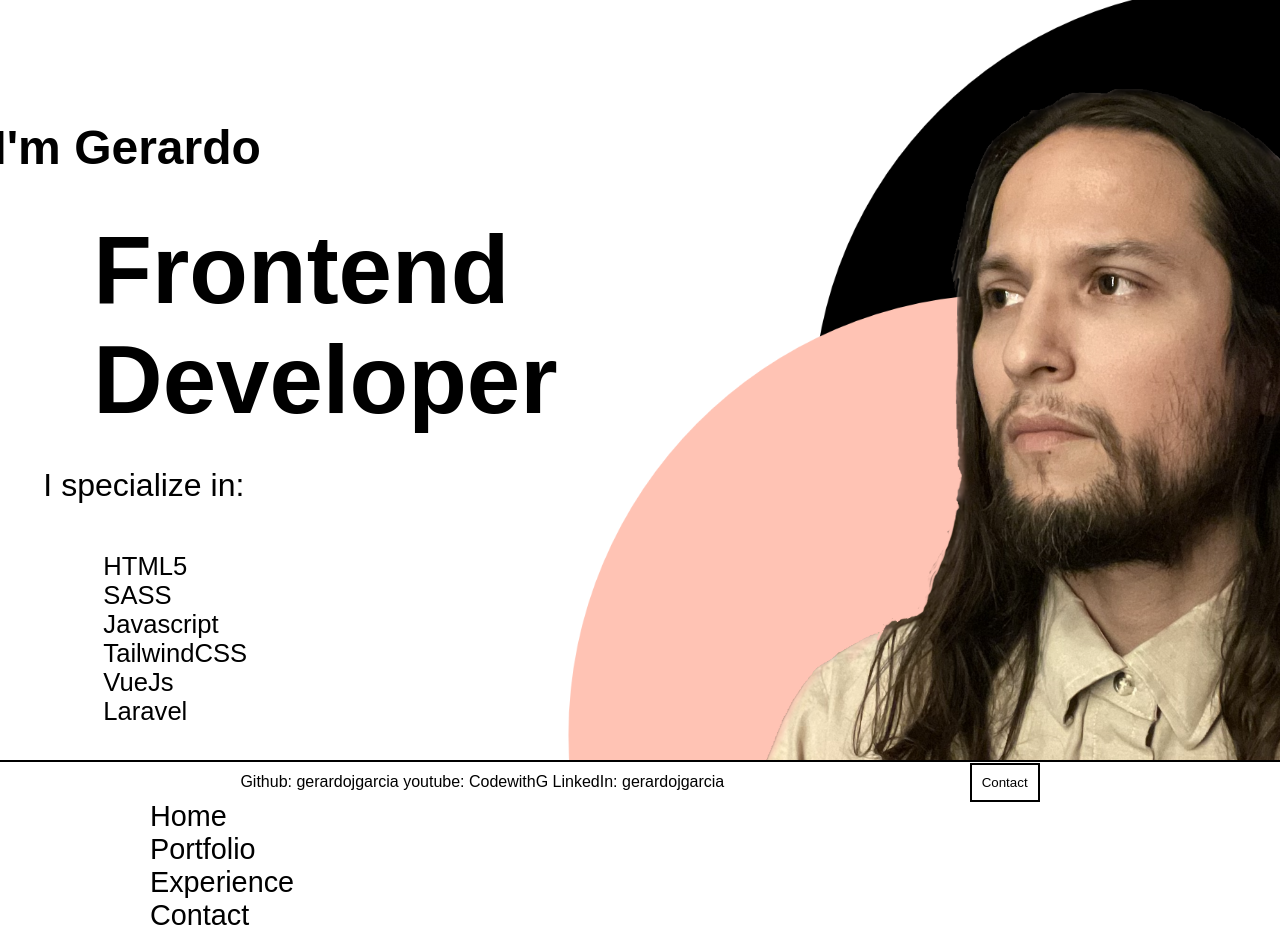
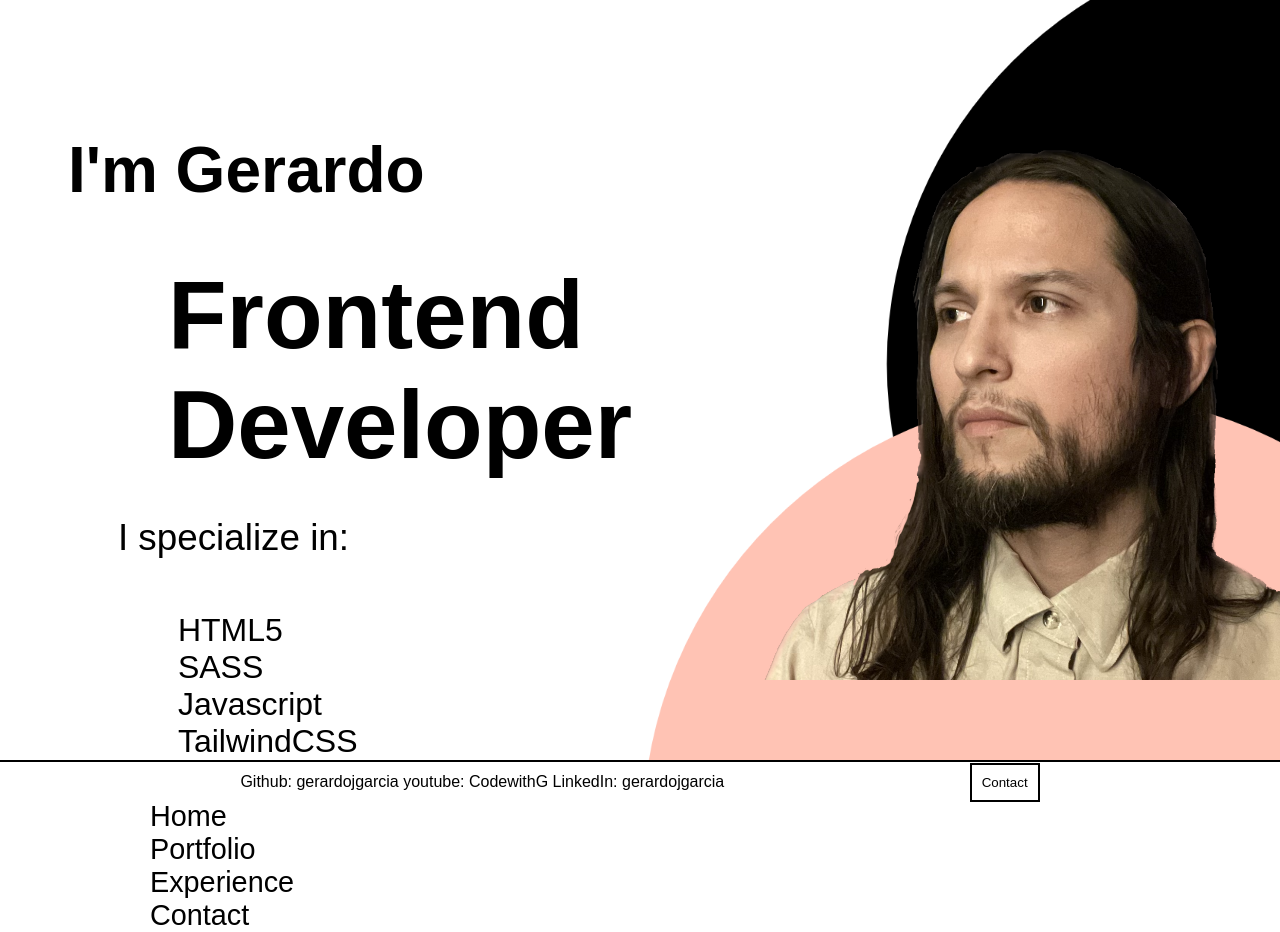
Before and after one commit to gerardojgarcia/portfolio_2022, a website built with Parcel: page index.html in a window 1280 px wide. Built offline with nearby package versions, Linux system fonts and the light colour scheme.

Commit message:
desktop updates

```diff
--- a/index.html
+++ b/index.html
@@ -59,7 +59,7 @@
             <img src="/imgs/black_circle.png" alt="" id="circ1">
             <img src="/imgs/pink_circle.png" alt="" id="circ2">
         </div>
-        <img src="/imgs/profile_img.png" alt="Profile Image of Gerardo Garcia" class="profile-img">
+        <div class="profile-img"><img src="/imgs/profile_img.png" alt="Profile Image of Gerardo Garcia" ></div>
     </section>
 
 
--- a/scss/main.scss
+++ b/scss/main.scss
@@ -30,6 +30,7 @@ button {
 
     &:hover {
         box-shadow: 5px 5px 0px 2px;
+        transform: translateX(-5px) translateY(-5px);
 
     }
 
@@ -115,7 +116,7 @@ main {
     margin-top: 5rem;
 
     h1 {
-        font-size: 3rem;
+        font-size: 4rem;
 
     }
 
@@ -126,7 +127,7 @@ main {
     }
 
     p {
-        font-size: 2rem;
+        font-size: 2.3rem;
         margin-left: 50px;
 
 
@@ -138,7 +139,7 @@ main {
         list-style: none;
 
         li {
-            font-size: 1.6rem;
+            font-size: 2rem;
         }
     }
 
@@ -163,8 +164,10 @@ main {
         margin-left: 15rem;
 
         position: absolute;
-        transform: translateY(-125px);
+        transform: translateY(-175px);
         height: 900px;
+
+
 
     }
 
@@ -173,14 +176,37 @@ main {
         background-color: transparent;
         position: absolute;
         height: 900px;
-        transform: translateY(200px);
+        transform: translateY(300px);
     }
 
 }
 
 .profile-img {
     z-index: 8;
-    transform: translateX(125px)
+    transform: translateX(50px);
+    height: 800px;
+    width: 800px;
+
+
+
+
+    display: flex;
+
+
+    object-fit: contain;
+    align-self: center;
+
+    justify-content: center;
+    align-items:center;
+
+
+    border-radius: 50vh;
+
+    img {
+        width: 600px;
+        height: 600px;
+
+    }
 
 }
 
```
Also changed, not shown: dist/index.html, 2 other files.
